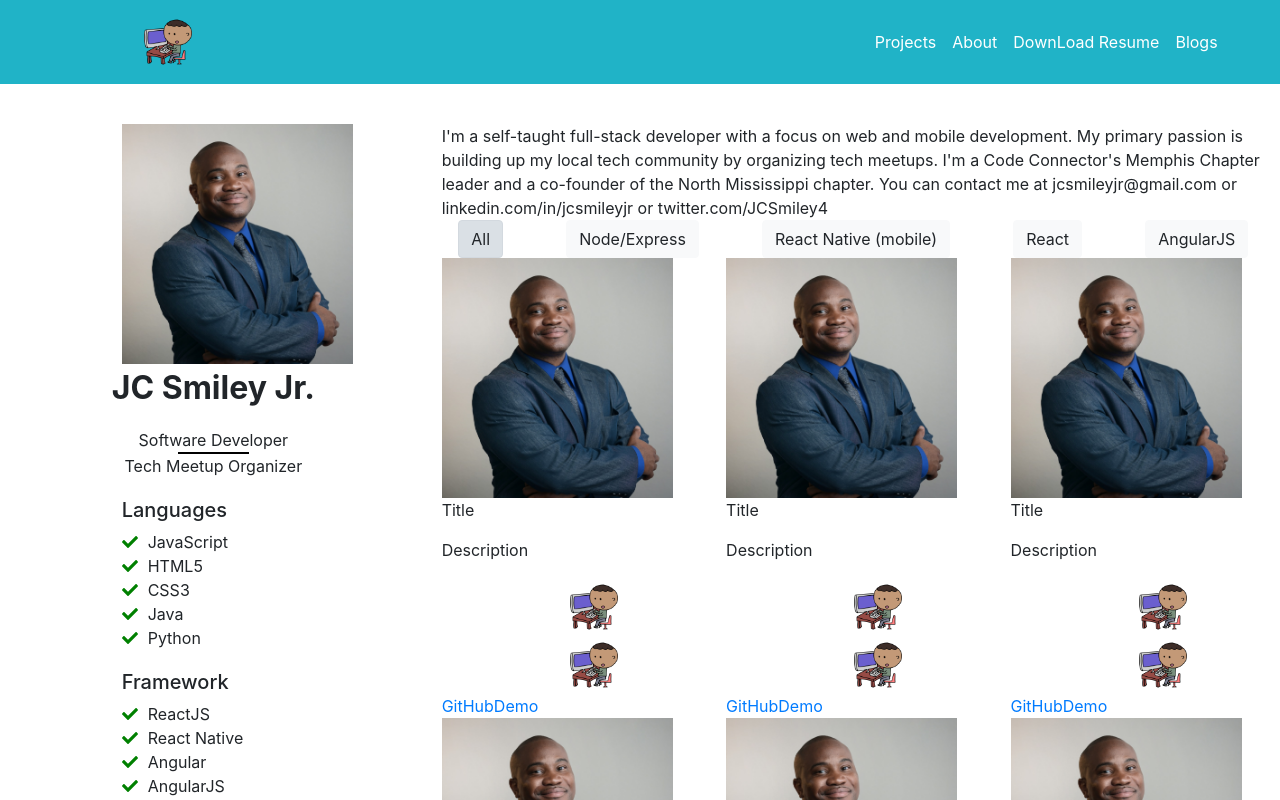
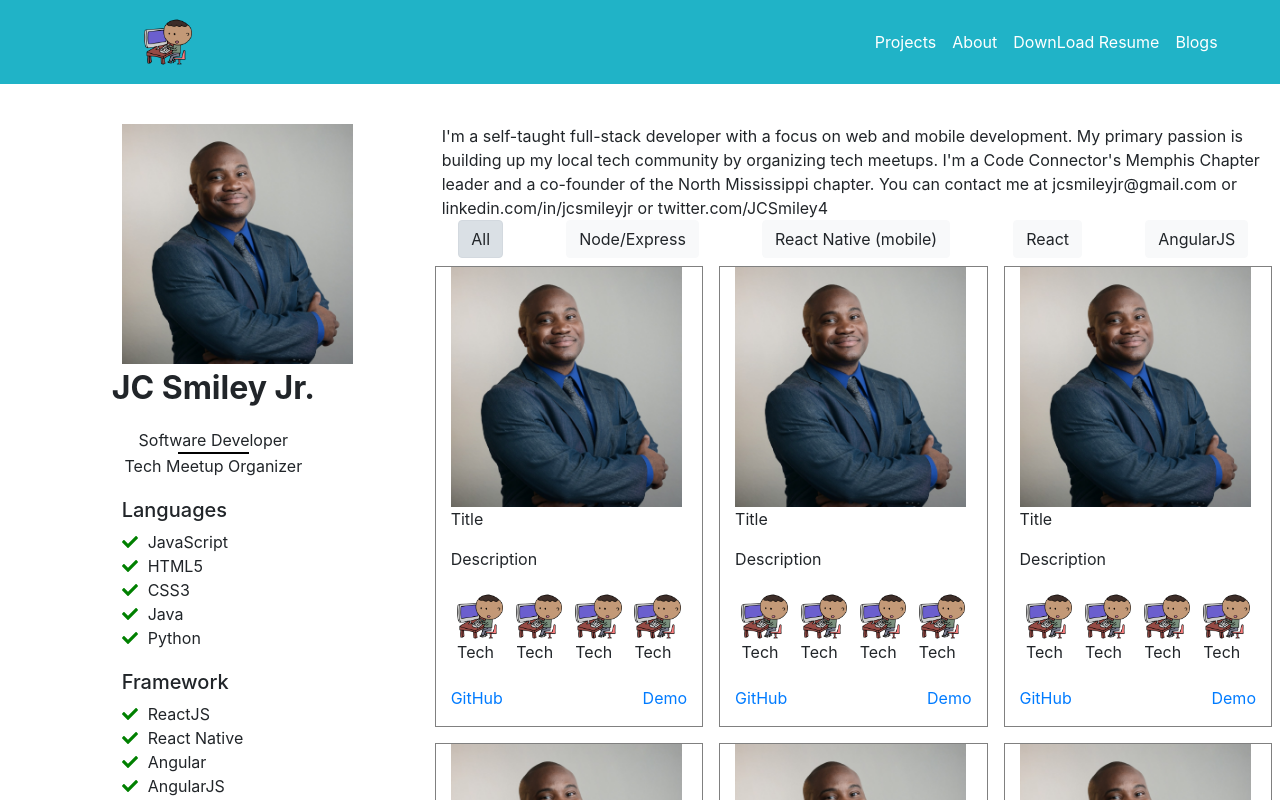
Before and after one commit to jcsmileyjr/Portfolio-v3, a React (Create React App) app in the folder portfolio/: page / in a window 1280 px wide. Shown: the top 800 px of the page. Built offline with nearby package versions, Linux system fonts and the light colour scheme.

Commit message:
Styled project component in project section based on wireframe

```diff
--- a/portfolio/src/components/project-section/ProjectSection.js
+++ b/portfolio/src/components/project-section/ProjectSection.js
@@ -7,15 +7,29 @@ import coderBoy from '../../assets/personal/africanmanpc.png';
 
 const Project = (props) => {
 	return(
-		<Col>
-			<Image src={HeadShot} className="image-style" />
+		<Col className="project-container">
+			<Image src={HeadShot} className="project-image-style" fluid />
 			<p>Title</p>
 			<p>Description</p>
-			<div>
-				<Image src={coderBoy} fluid className="logo"/>
-				<Image src={coderBoy} fluid className="logo"/>
+			<div className="project-display-tech">
+				<section className="tech-image-style">
+					<Image src={coderBoy} fluid />
+					<p>Tech</p>
+				</section>
+				<section className="tech-image-style">
+					<Image src={coderBoy} fluid />
+					<p>Tech</p>
+				</section>
+				<section className="tech-image-style">
+					<Image src={coderBoy} fluid />
+					<p>Tech</p>
+				</section>
+				<section className="tech-image-style">
+					<Image src={coderBoy} fluid />
+					<p>Tech</p>
+				</section>
 			</div>
-			<div>
+			<div className="project-links-container">
 				<a href="">GitHub</a>
 				<a href="">Demo</a>
 			</div>
--- a/portfolio/src/components/project-section/projectSection.scss
+++ b/portfolio/src/components/project-section/projectSection.scss
@@ -1,6 +1,35 @@
+
+
+.project-container {
+    margin: 1vh;
+    border: solid 1px grey;
+}
+
 
 .project-selection-section {
     display:flex;
     justify-content: space-around;
     align-items: center;
 }
+
+.project-image-style {
+    max-height:30vh;
+    max-width: 30vw;
+}
+
+.tech-image-style {
+    flex: 1;
+    padding:.5vw;
+}
+
+.project-display-tech {
+    display:flex;
+    justify-content: center;
+    align-items: center;
+}
+
+.project-links-container {
+    display:flex;
+    justify-content: space-between;
+    margin-bottom: 2vh;
+}
```
